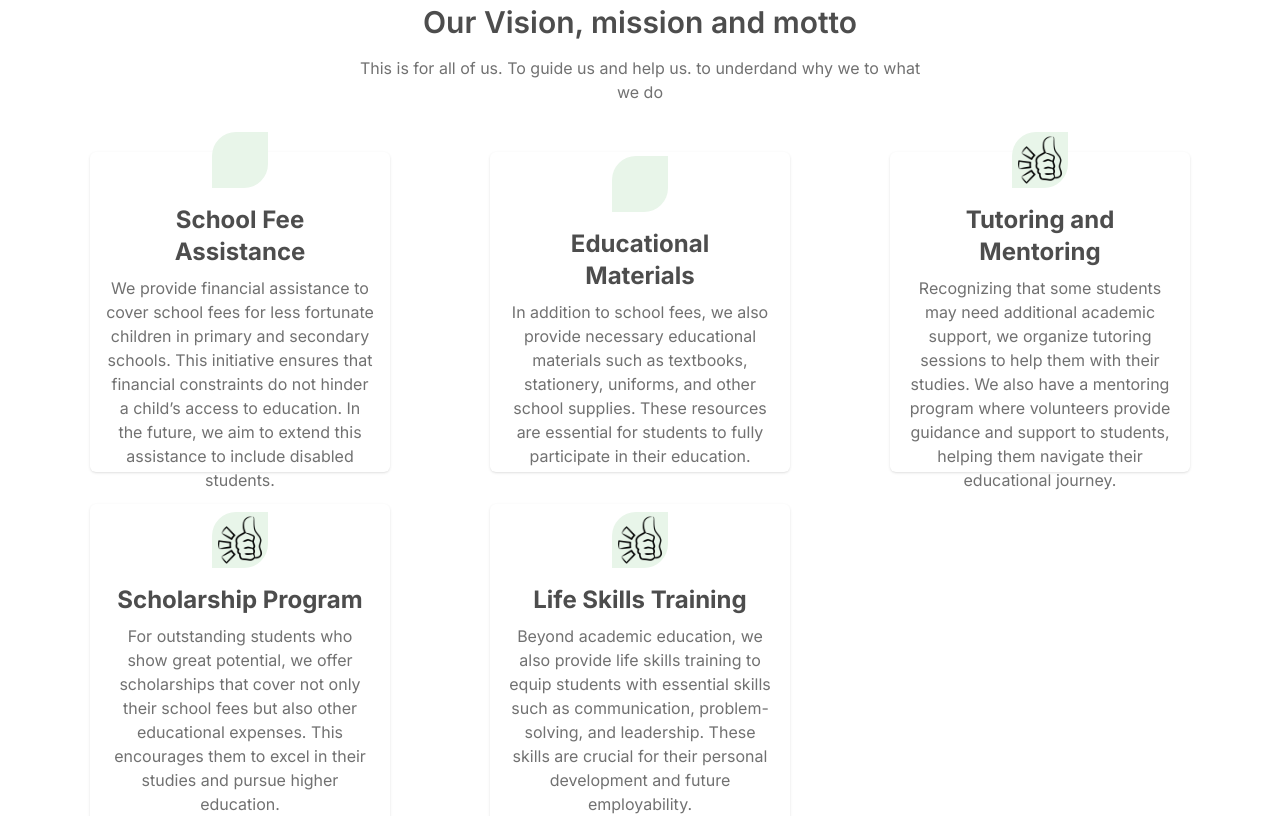
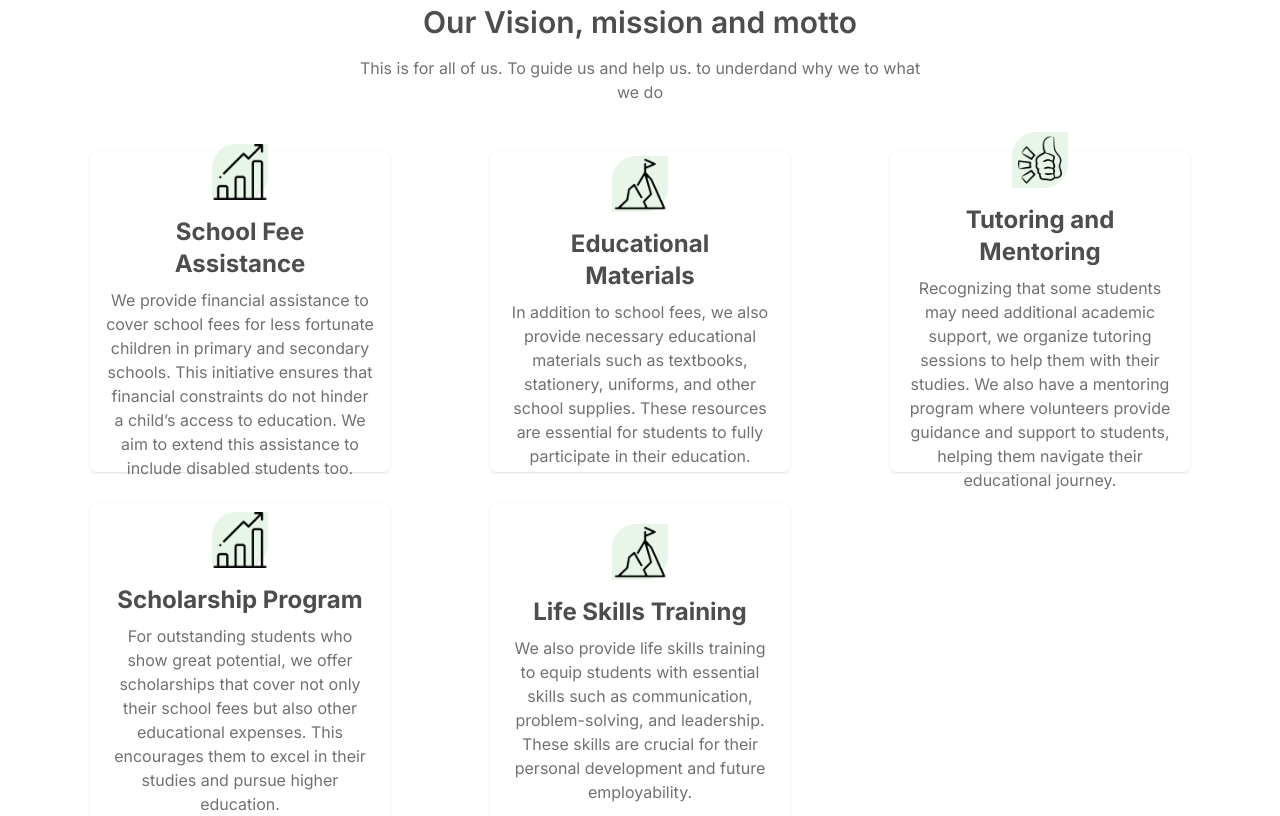
Before and after one commit to IMANISHIMWE21218/umuntu, a React (Vite) app: page / in a window 1280 px wide. Shown: the part 940-1756 px from the top of the page. Built offline with nearby package versions, Linux system fonts and the light colour scheme.

Commit message:
Update Vision.jsx

```diff
--- a/src/components/Vision.jsx
+++ b/src/components/Vision.jsx
@@ -6,16 +6,16 @@ import v3 from "../assets/v3.png"
 const Vision = () => {
 
   const  contentsData = [{
-
+                            id: 1,
                             title: "School Fee Assistance",
-                            description: "We provide financial assistance to cover school fees for less fortunate children in primary and secondary schools. This initiative ensures that financial constraints do not hinder a child’s access to education. In the future, we aim to extend this assistance to include disabled students.",
-
+                            description: "We provide financial assistance to cover school fees for less fortunate children in primary and secondary schools. This initiative ensures that financial constraints do not hinder a child’s access to education. We aim to extend this assistance to include disabled students too.",
+                            image:v1
                         },
                         {
                             id: 2,
                             title: "Educational Materials",
                             description: "In addition to school fees, we also provide necessary educational materials such as textbooks, stationery, uniforms, and other school supplies. These resources are essential for students to fully participate in their education.",
-
+                            image:v2
                         },
                         {
                             id: 3,
@@ -28,14 +28,14 @@ const Vision = () => {
                             id: 4,
                             title: "Scholarship Program",
                             description: "For outstanding students who show great potential, we offer scholarships that cover not only their school fees but also other educational expenses. This encourages them to excel in their studies and pursue higher education.",
-                            image:v3
+                            image:v1
 
                         },
                         {
                             id: 5,
                             title: "Life Skills Training",
-                            description: "Beyond academic education, we also provide life skills training to equip students with essential skills such as communication, problem-solving, and leadership. These skills are crucial for their personal development and future employability.",
-                            image:v3
+                            description: "We also provide life skills training to equip students with essential skills such as communication, problem-solving, and leadership. These skills are crucial for their personal development and future employability.",
+                            image:v2
 
                         }]
 
```
